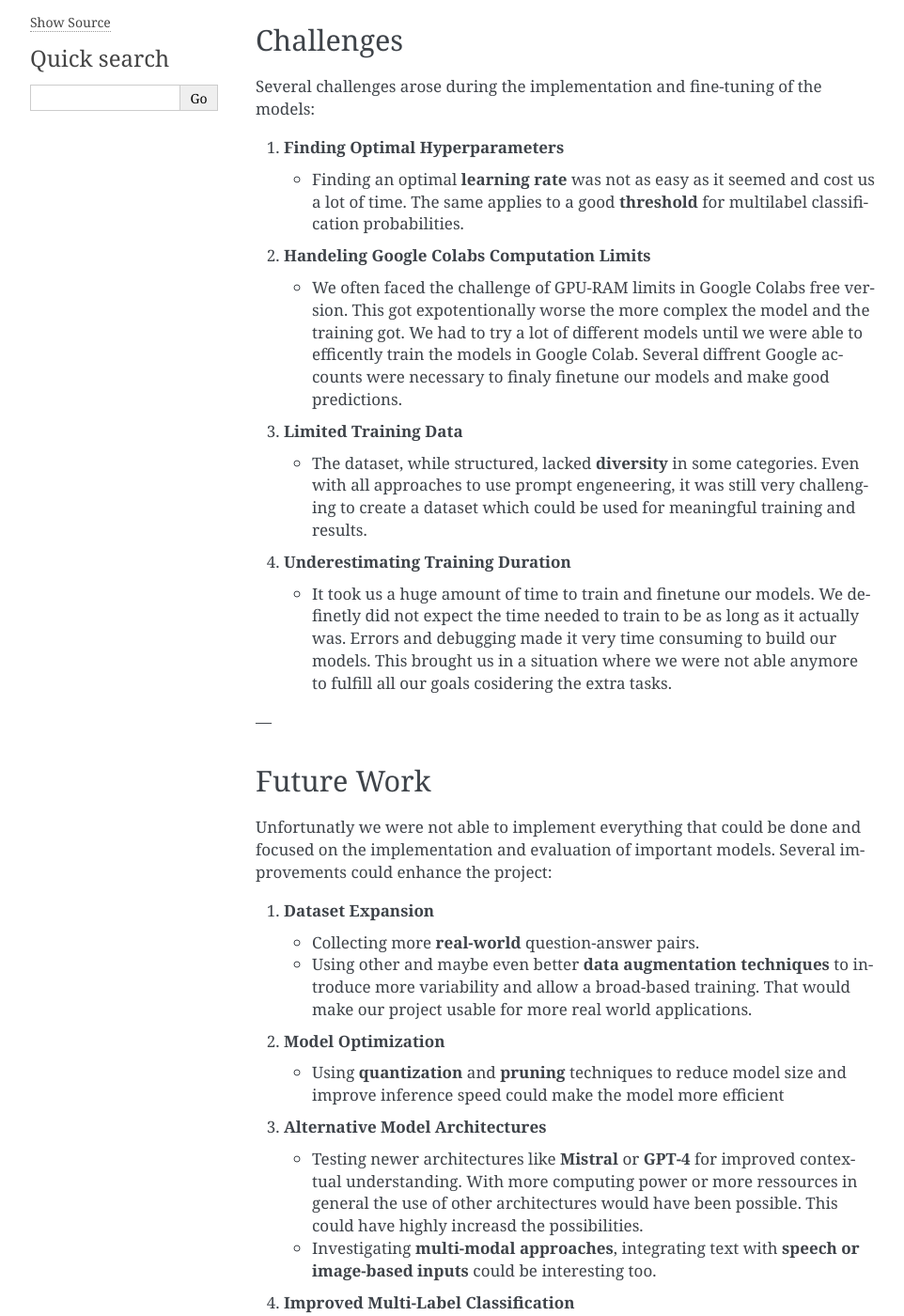
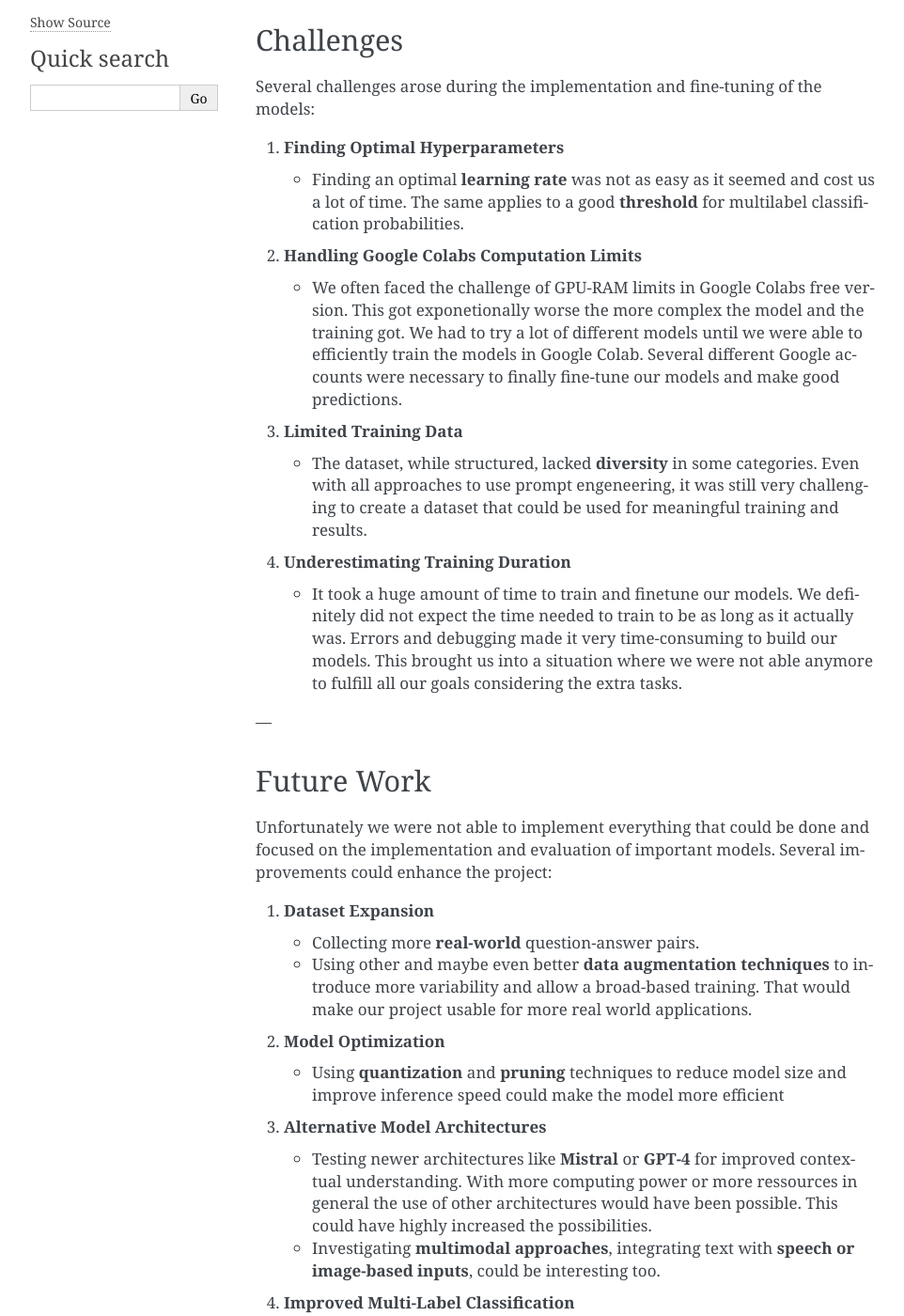
Before and after one commit to Michel-p16/PDS-Project, a Sphinx documentation site: the page built from docs/source/challenges.rst, in a window 1280 px wide and 1400 px high, scrolled down 200 px. Shown: the whole window at 94% size, without its empty margins (148-1110 px from the left). Built offline with Sphinx 7.4.7, drawn with Linux system fonts in a browser that asks for light colours; some of the changed text lies outside the part shown.

Commit message:
Update challenges.rst

```diff
--- a/docs/source/challenges.rst
+++ b/docs/source/challenges.rst
@@ -14,24 +14,24 @@ Several challenges arose during the implementation and fine-tuning of the models
 
    - Finding an optimal **learning rate** was not as easy as it seemed and cost us a lot of time. The same applies to a good **threshold** for multilabel classification probabilities.
 
-2. **Handeling Google Colabs Computation Limits**
+2. **Handling Google Colabs Computation Limits**
 
-   - We often faced the challenge of GPU-RAM limits in Google Colabs free version. This got expotentionally worse the more complex the model and the training got. We had to try a lot of different models until we were able to efficently train the models in Google Colab. Several diffrent Google accounts were necessary to finaly finetune our models and make good predictions.
+   - We often faced the challenge of GPU-RAM limits in Google Colabs free version. This got exponetionally worse the more complex the model and the training got. We had to try a lot of different models until we were able to efficiently train the models in Google Colab. Several different Google accounts were necessary to finally fine-tune our models and make good predictions.
 
 3. **Limited Training Data**
 
-   - The dataset, while structured, lacked **diversity** in some categories. Even with all approaches to use prompt engeneering, it was still very challenging to create a dataset which could be used for meaningful training and results.
+   - The dataset, while structured, lacked **diversity** in some categories. Even with all approaches to use prompt engeneering, it was still very challenging to create a dataset that could be used for meaningful training and results.
 
 4. **Underestimating Training Duration**
 
-   - It took us a huge amount of time to train and finetune our models. We definetly did not expect the time needed to train to be as long as it actually was. Errors and debugging made it very time consuming to build our models. This brought us in a situation where we were not able anymore to fulfill all our goals cosidering the extra tasks.
+   - It took a huge amount of time to train and finetune our models. We definitely did not expect the time needed to train to be as long as it actually was. Errors and debugging made it very time-consuming to build our models. This brought us into a situation where we were not able anymore to fulfill all our goals considering the extra tasks.
 
 ---
 
 Future Work
 -----------
 
-Unfortunatly we were not able to implement everything that could be done and focused on the implementation and evaluation of important models. Several improvements could enhance the project:
+Unfortunately we were not able to implement everything that could be done and focused on the implementation and evaluation of important models. Several improvements could enhance the project:
 
 1. **Dataset Expansion**
 
@@ -44,13 +44,13 @@ Unfortunatly we were not able to implement everything that could be done and foc
 
 3. **Alternative Model Architectures**
 
-   - Testing newer architectures like **Mistral** or **GPT-4** for improved contextual understanding. With more computing power or more ressources in general the use of other architectures would have been possible. This could have highly increasd the possibilities.
-   - Investigating **multi-modal approaches**, integrating text with **speech or image-based inputs** could be interesting too.
+   - Testing newer architectures like **Mistral** or **GPT-4** for improved contextual understanding. With more computing power or more ressources in general the use of other architectures would have been possible. This could have highly increased the possibilities.
+   - Investigating **multimodal approaches**, integrating text with **speech or image-based inputs**, could be interesting too.
 
 4. **Improved Multi-Label Classification**
 
    - Implementing **hierarchical classification** for better handling of related labels.
-   - **Summerization of multiple connected question - answer pairs** to create one large input. On this basis one could try to predict the related labels to all the different answers given in the input. This allows more real world applications.
+   - **Summarization of multiple connected question-answer pairs** to create one large input. On this basis, one could try to predict the related labels to all the different answers given in the input. This allows more real-world applications.
 
 5. **Deployment and Real-World Integration**
 
```
